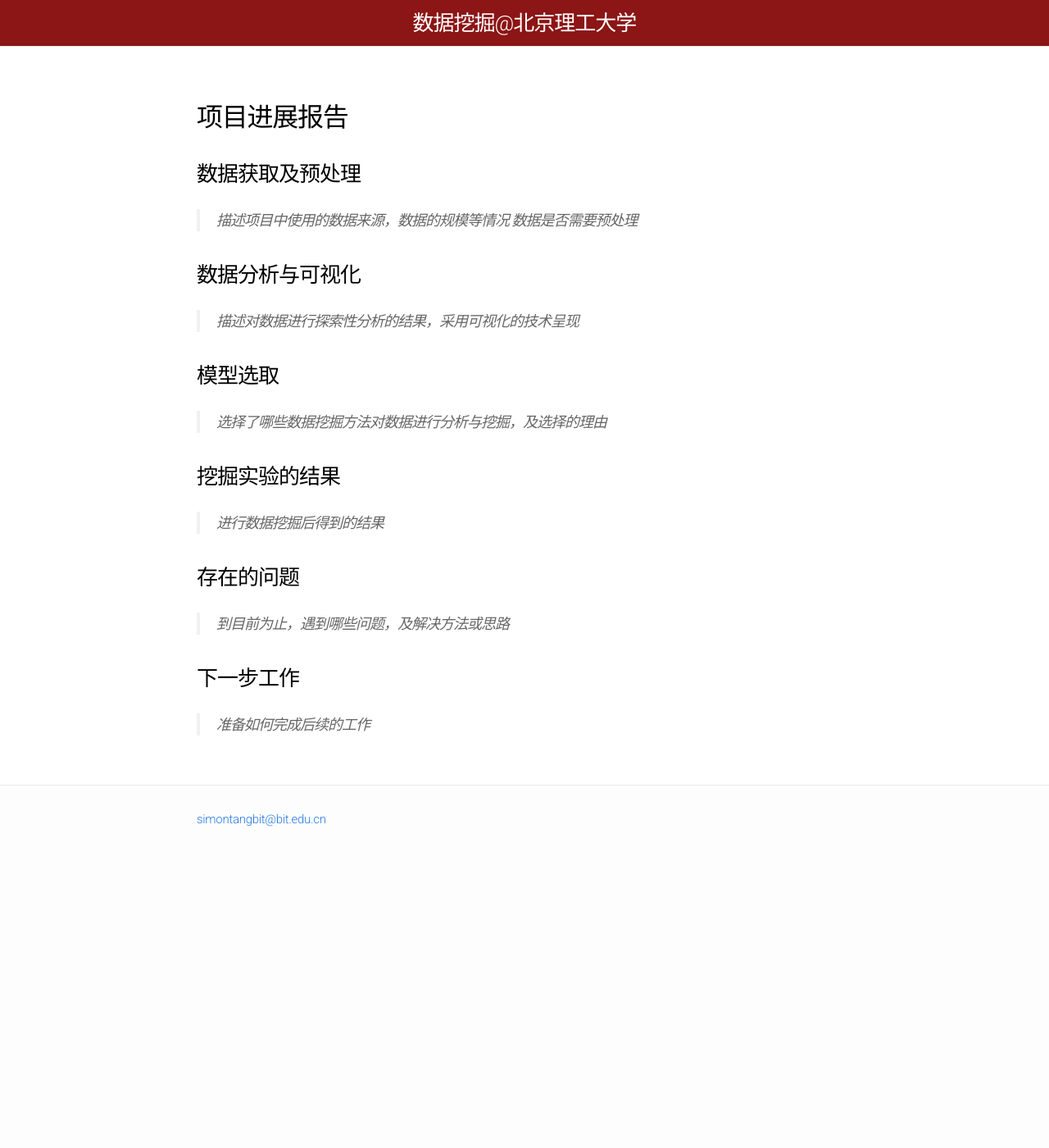
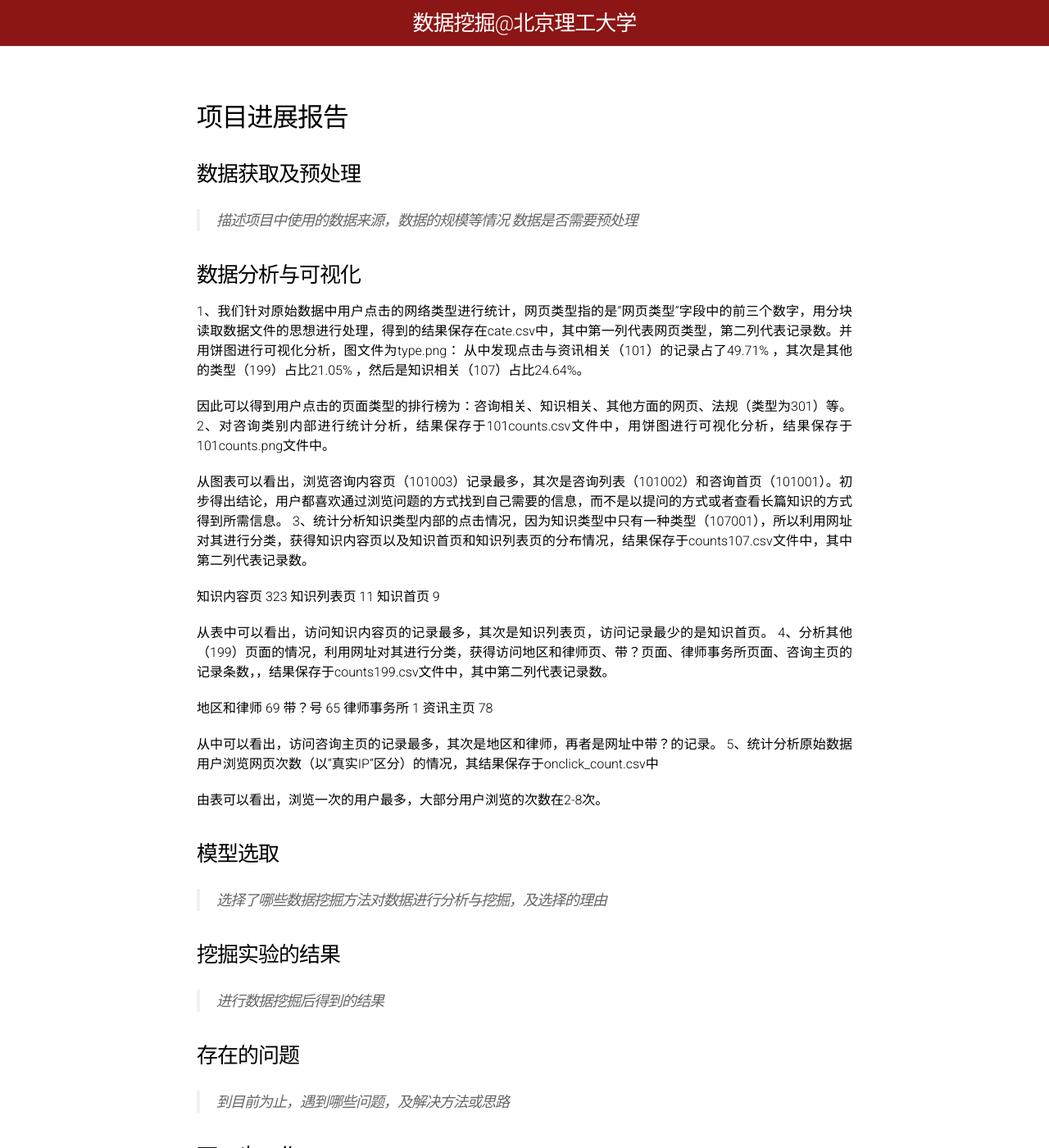
Before and after one commit to BITDM/bitdm.github.io, a Jekyll site: the page built from 2018/projects/P15/midterm.md, in a window 1280 px wide and 1400 px high. Shown: the whole window at 82% size. Built offline with Jekyll 4.4.1, drawn with Linux system fonts in a browser that asks for light colours; our own code applies the rules of GitHub Pages for plain Markdown files.

Commit message:
Update midterm.md

```diff
--- a/2018/projects/P15/midterm.md
+++ b/2018/projects/P15/midterm.md
@@ -13,7 +13,33 @@ permalink: /2018/projects/p15/midterm/
 
 ### 数据分析与可视化
 
-> 描述对数据进行探索性分析的结果，采用可视化的技术呈现
+1、我们针对原始数据中用户点击的网络类型进行统计，网页类型指的是“网页类型”字段中的前三个数字，用分块读取数据文件的思想进行处理，得到的结果保存在cate.csv中，其中第一列代表网页类型，第二列代表记录数。并用饼图进行可视化分析，图文件为type.png：
+从中发现点击与资讯相关（101）的记录占了49.71% ，其次是其他的类型（199）占比21.05%  ，然后是知识相关（107）占比24.64%。
+
+
+  因此可以得到用户点击的页面类型的排行榜为：咨询相关、知识相关、其他方面的网页、法规（类型为301）等。
+2、对咨询类别内部进行统计分析，结果保存于101counts.csv文件中，用饼图进行可视化分析，结果保存于101counts.png文件中。
+
+
+从图表可以看出，浏览咨询内容页（101003）记录最多，其次是咨询列表（101002）和咨询首页（101001）。初步得出结论，用户都喜欢通过浏览问题的方式找到自己需要的信息，而不是以提问的方式或者查看长篇知识的方式得到所需信息。
+3、统计分析知识类型内部的点击情况，因为知识类型中只有一种类型（107001），所以利用网址对其进行分类，获得知识内容页以及知识首页和知识列表页的分布情况，结果保存于counts107.csv文件中，其中第二列代表记录数。
+
+知识内容页	323
+知识列表页	11
+知识首页	9
+
+从表中可以看出，访问知识内容页的记录最多，其次是知识列表页，访问记录最少的是知识首页。
+4、分析其他（199）页面的情况，利用网址对其进行分类，获得访问地区和律师页、带？页面、律师事务所页面、咨询主页的记录条数，，结果保存于counts199.csv文件中，其中第二列代表记录数。
+
+地区和律师	69
+带？号	65
+律师事务所	1
+资讯主页	78
+
+从中可以看出，访问咨询主页的记录最多，其次是地区和律师，再者是网址中带？的记录。
+5、统计分析原始数据用户浏览网页次数（以“真实IP”区分）的情况，其结果保存于onclick_count.csv中
+
+由表可以看出，浏览一次的用户最多，大部分用户浏览的次数在2-8次。
 
 ### 模型选取
 
```
